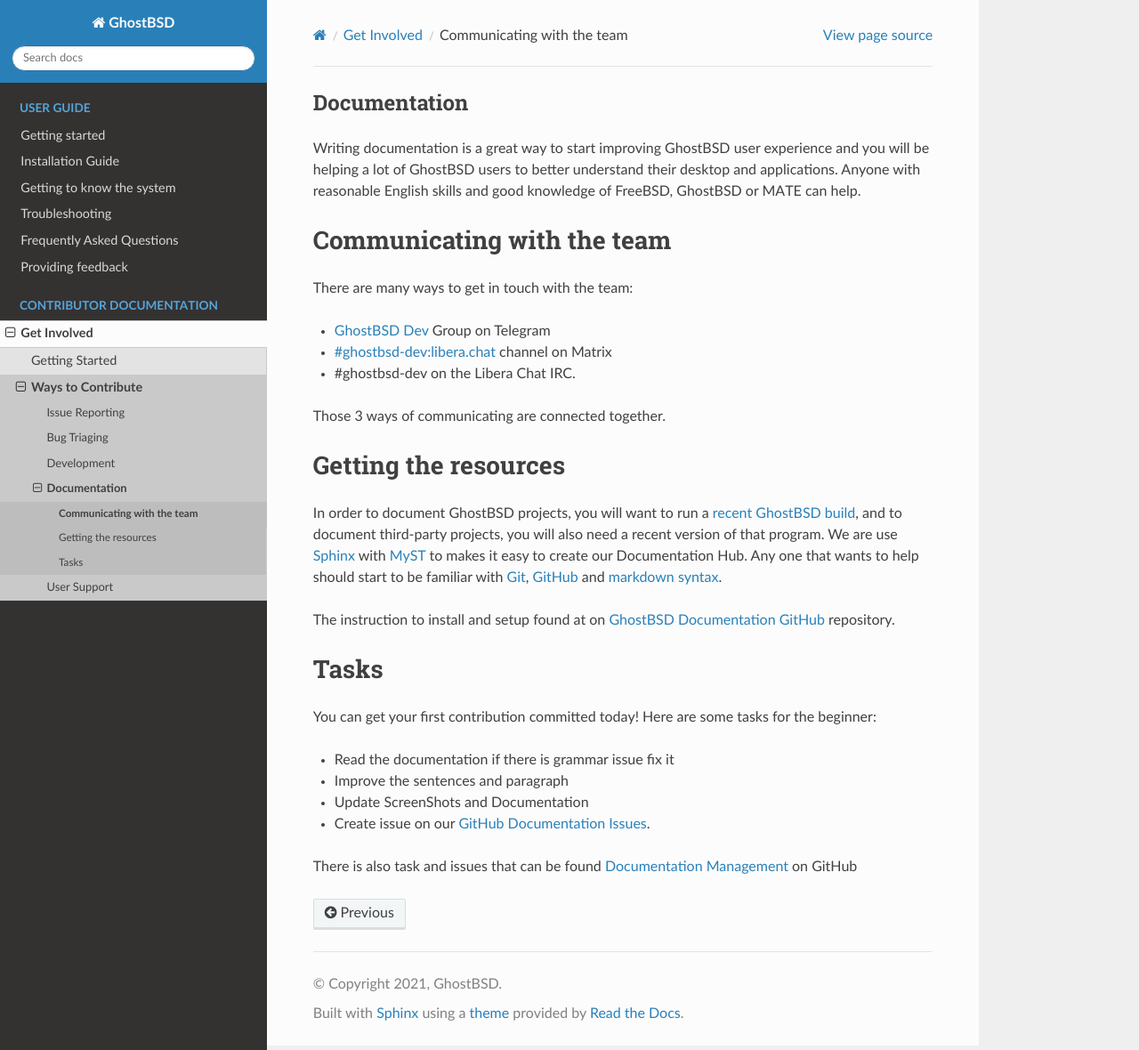
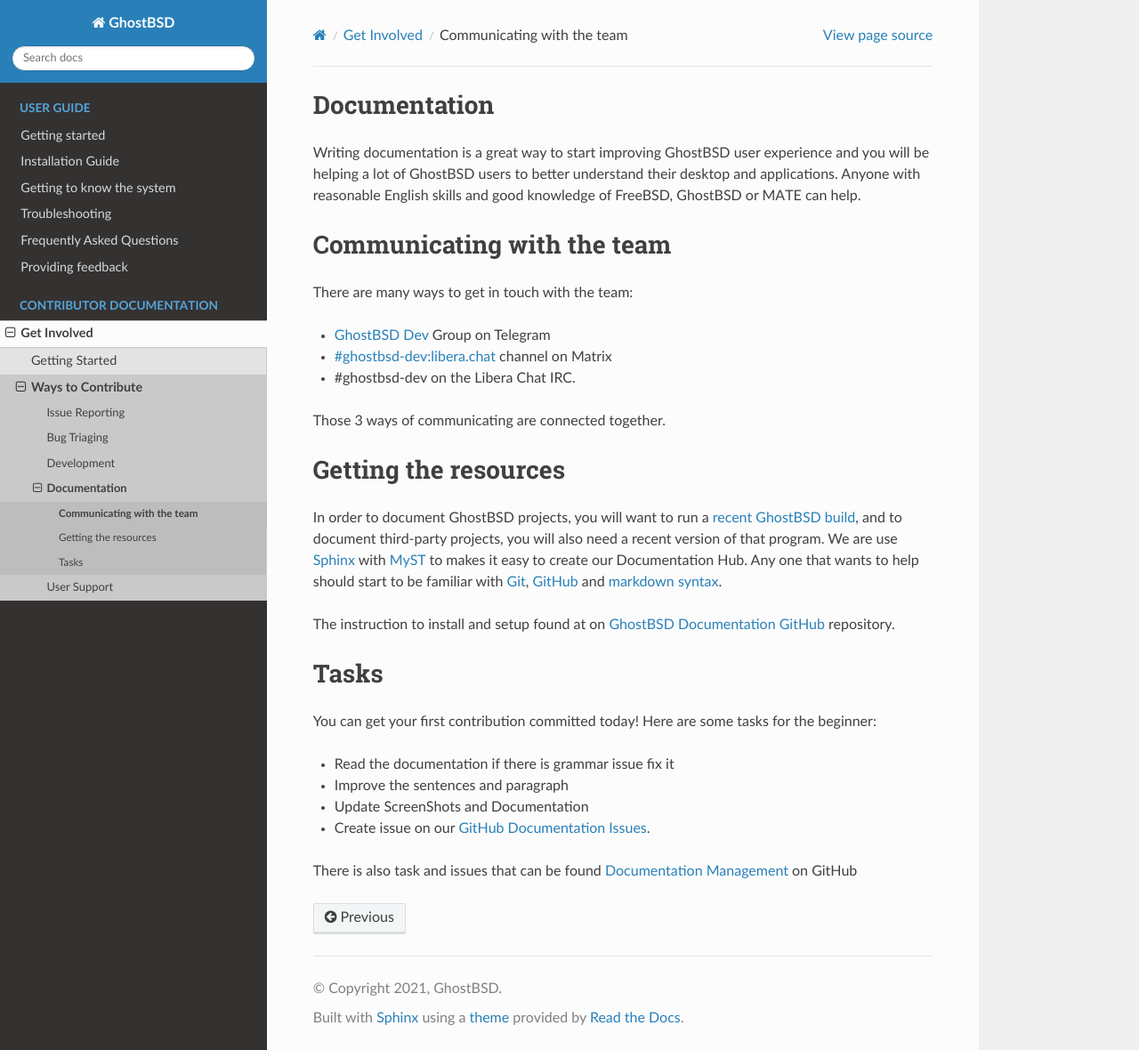
Before and after one commit to ghostbsd/documentation, a Sphinx documentation site: the page built from source/contributor/Documentation.md, in a window 1280 px wide and 1180 px high. Shown: the whole window at 89% size. Built offline with Sphinx 7.4.7 and the Read the Docs theme 2.0.0, drawn with Linux system fonts in a browser that asks for light colours.

```diff
--- a/source/contributor/Documentation.md
+++ b/source/contributor/Documentation.md
@@ -1,4 +1,4 @@
-<h2>Documentation</h2>
+<h1>Documentation</h1>
 
 Writing documentation is a great way to start improving GhostBSD user experience and you will be helping a lot of GhostBSD users to better understand their desktop and applications. Anyone with reasonable English skills and good knowledge of FreeBSD, GhostBSD or MATE can help.
 
```
Also changed, not shown: source/contributor/Getting_Started.md (+1 -1 lines).
